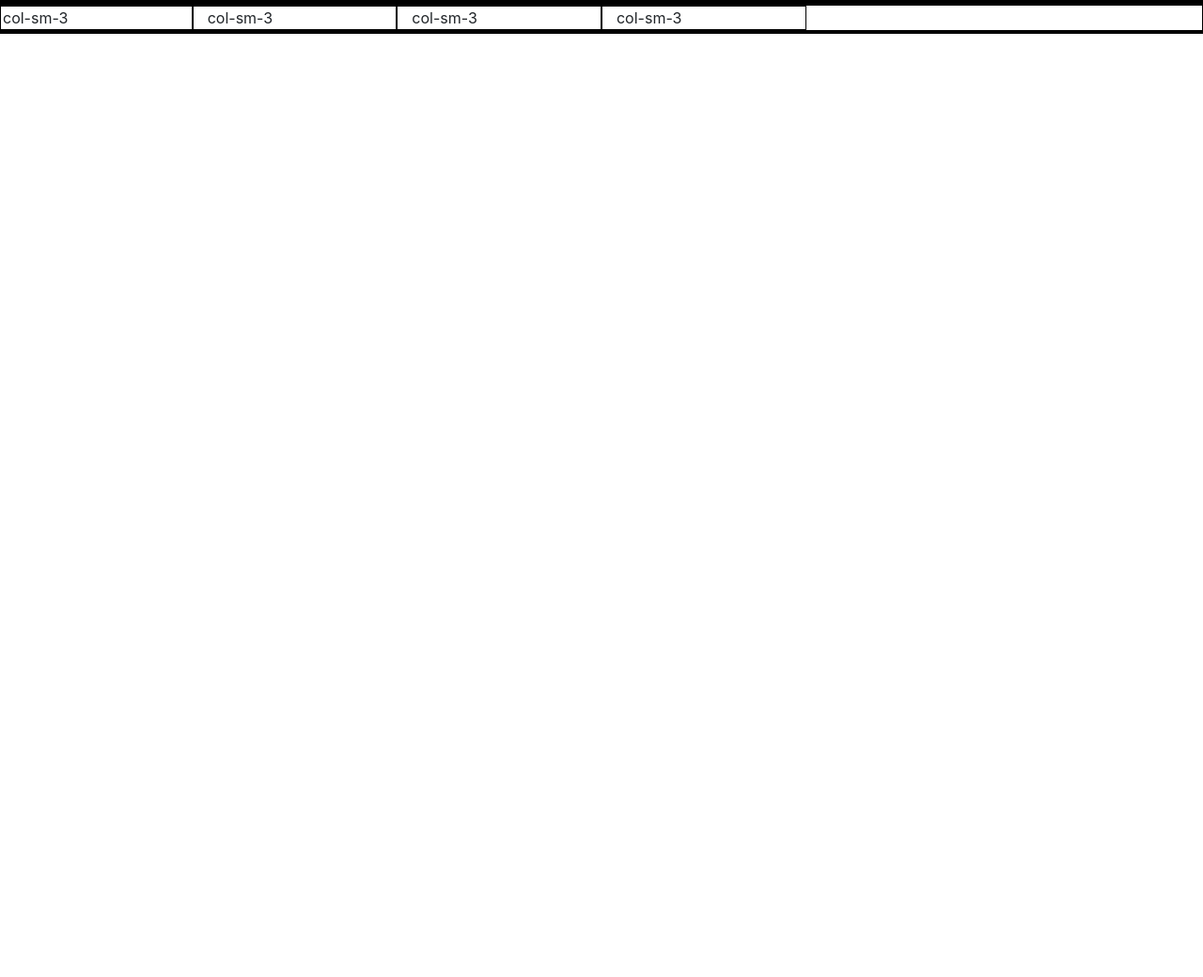
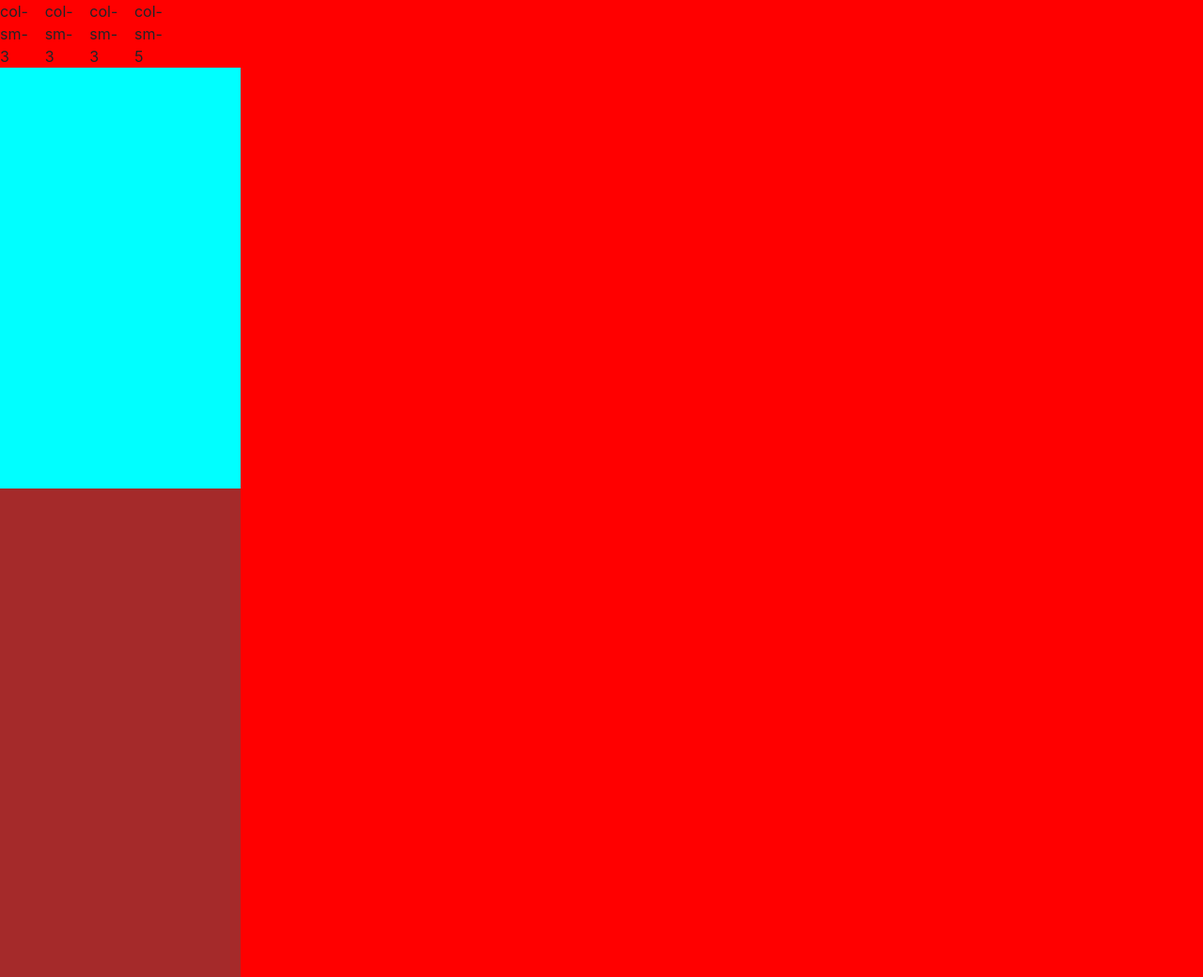
Before and after one commit to buiosss11/dex-site, a Django app: template home/templates/home/base.html in a window 1280 px wide. Shown: the whole page at 94% size. Before the commit the page ends 36 px from the top, so only its background shows below. Run offline with Django 5.2, Linux system fonts and the light colour scheme; the template is opened without the code that fills it, so the values that code supplies are empty.

Commit message:
css contect error

```diff
--- a/dex_site/urls.py
+++ b/dex_site/urls.py
@@ -19,5 +19,5 @@ from django.urls import path, include
 
 urlpatterns = [
     path('admin/', admin.site.urls),
-    path('',include('home.urls'))
+    path('index/',include('home.urls'))
 ]
--- a/home/static/home/css/styles.css
+++ b/home/static/home/css/styles.css
@@ -1,7 +1,14 @@
+div{
+    background-color: red;
+}
 
-body {
-    background-color: #e0e0e0;
+#left_container {
+    width: 20%;
+    height: 520px;
+    background-color: aqua;
 }
-div {
-    border: #000000 solid 1px;
+#right_container {
+    width: 20%;
+    height: 520px;
+    background-color: brown;
 }
--- a/home/templates/home/base.html
+++ b/home/templates/home/base.html
@@ -6,11 +6,12 @@
 <head>
     <meta charset="UTF-8">
     <meta name="viewport" content="width=device-width, initial-scale=1.0">
-    <link rel="stylesheet" href={% static 'home/css/styles.css' %}>
     <!-- bootstrap css -->
     <link rel="stylesheet" href="https://cdn.jsdelivr.net/npm/bootstrap@4.4.1/dist/css/bootstrap.min.css"
         integrity="sha384-Vkoo8x4CGsO3+Hhxv8T/Q5PaXtkKtu6ug5TOeNV6gBiFeWPGFN9MuhOf23Q9Ifjh" crossorigin="anonymous">
+    <link rel="stylesheet" href={% static 'home/css/styles.css' %}>
     <title>Layout</title>
+
 </head>
 
 <body>
@@ -22,11 +23,16 @@
     </div>
     <!-- body -->
     <div id="container">
-        <div class="row">
-            <div class="col-sm-2">col-sm-3</div>
-            <div class="col-sm-2">col-sm-3</div>
-            <div class="col-sm-2">col-sm-3</div>
-            <div class="col-sm-2">col-sm-3</div>
+        <div id="left_container">
+            <div class="row">
+                <div class="col-sm-2">col-sm-3</div>
+                <div class="col-sm-2">col-sm-3</div>
+                <div class="col-sm-2">col-sm-3</div>
+                <div class="col-sm-2">col-sm-5</div>
+            </div>
+        </div>
+        <div id="right_container">
+
         </div>
     </div>
     <!-- footer -->
```
